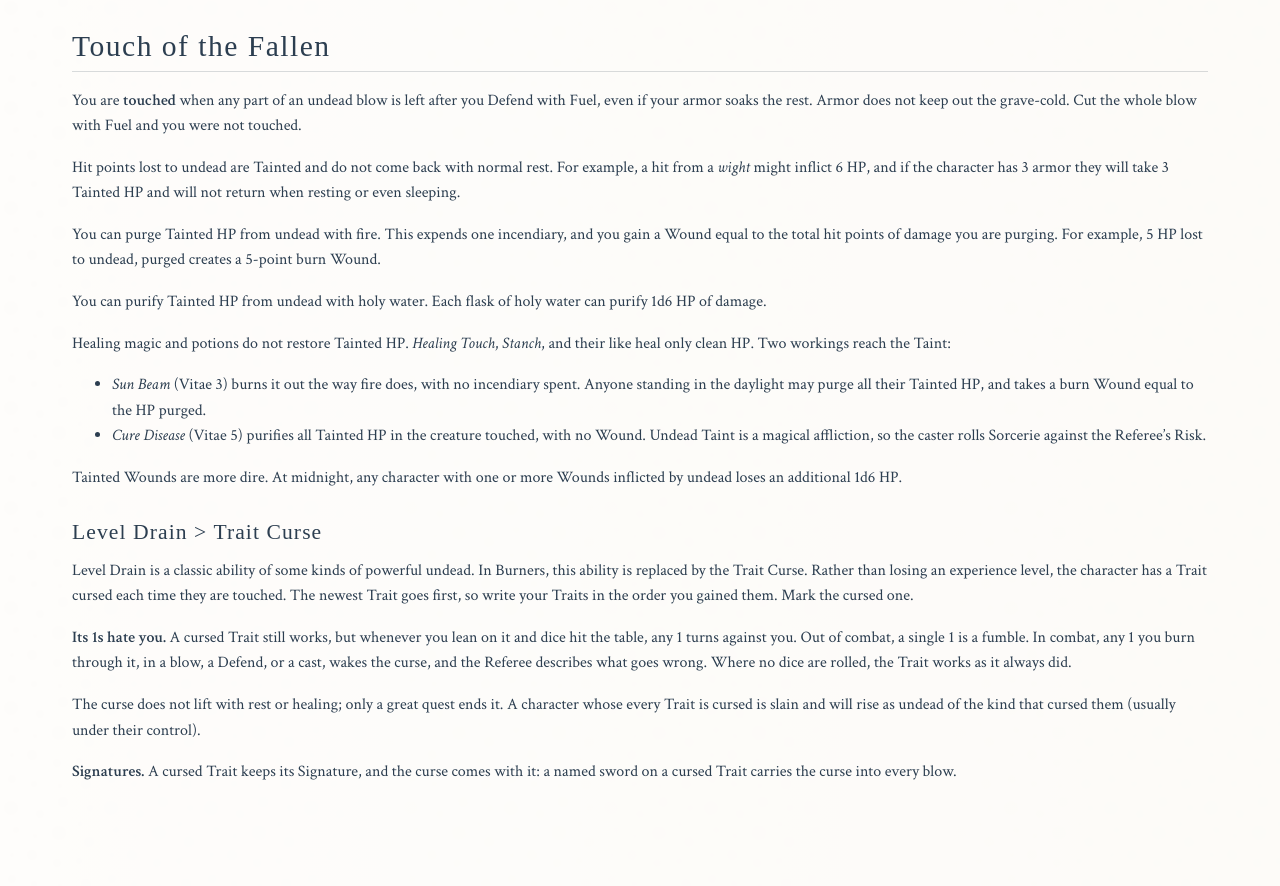
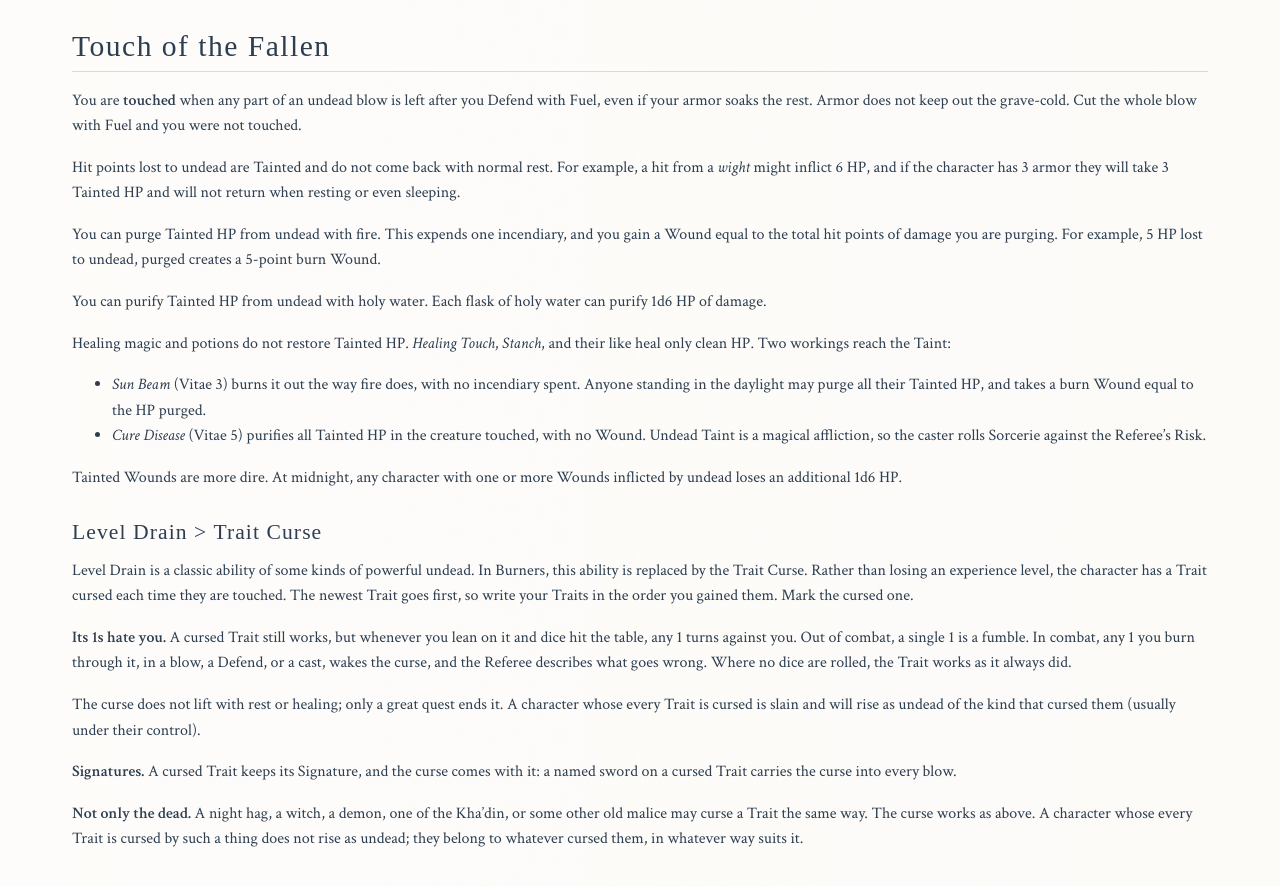
Before and after one commit to paulabrams/burners, a Jekyll site: the page built from markdown/burners-burn-undead.md, in a window 1280 px wide and 900 px high, scrolled down 1503 px. Shown: the top 886 px of the window. Built offline with Jekyll 4.4.1, drawn with Linux system fonts in a browser that asks for light colours; some web fonts are replaced; before the commit the page ends 2336 px from its top, so only the background shows below that.

Commit message:
Publish local draft: Trait Curse note — not only the dead.
Co-authored-by: Cursor <cursoragent@cursor.com>

```diff
--- a/markdown/burners-burn-undead.md
+++ b/markdown/burners-burn-undead.md
@@ -69,3 +69,5 @@ Level Drain is a classic ability of some kinds of powerful undead. In Burners, t
 The curse does not lift with rest or healing; only a great quest ends it. A character whose every Trait is cursed is slain and will rise as undead of the kind that cursed them (usually under their control).
 
 **Signatures.** A cursed Trait keeps its Signature, and the curse comes with it: a named sword on a cursed Trait carries the curse into every blow.
+
+**Not only the dead.** A night hag, a witch, a demon, one of the Kha'din, or some other old malice may curse a Trait the same way. The curse works as above. A character whose every Trait is cursed by such a thing does not rise as undead; they belong to whatever cursed them, in whatever way suits it.
```
